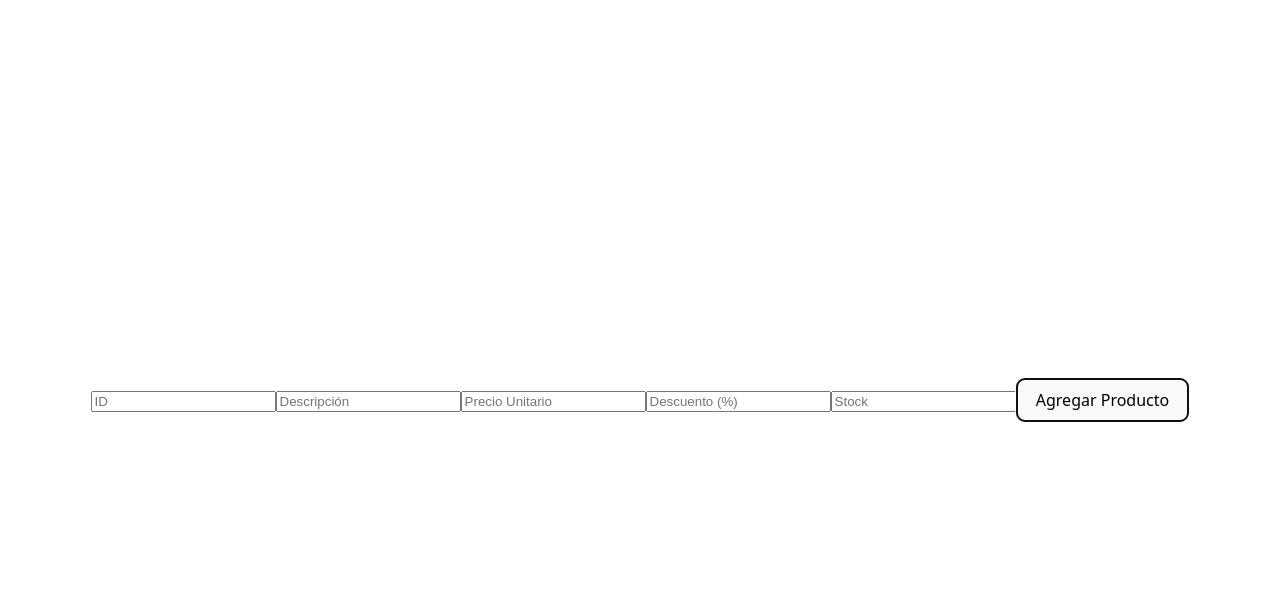
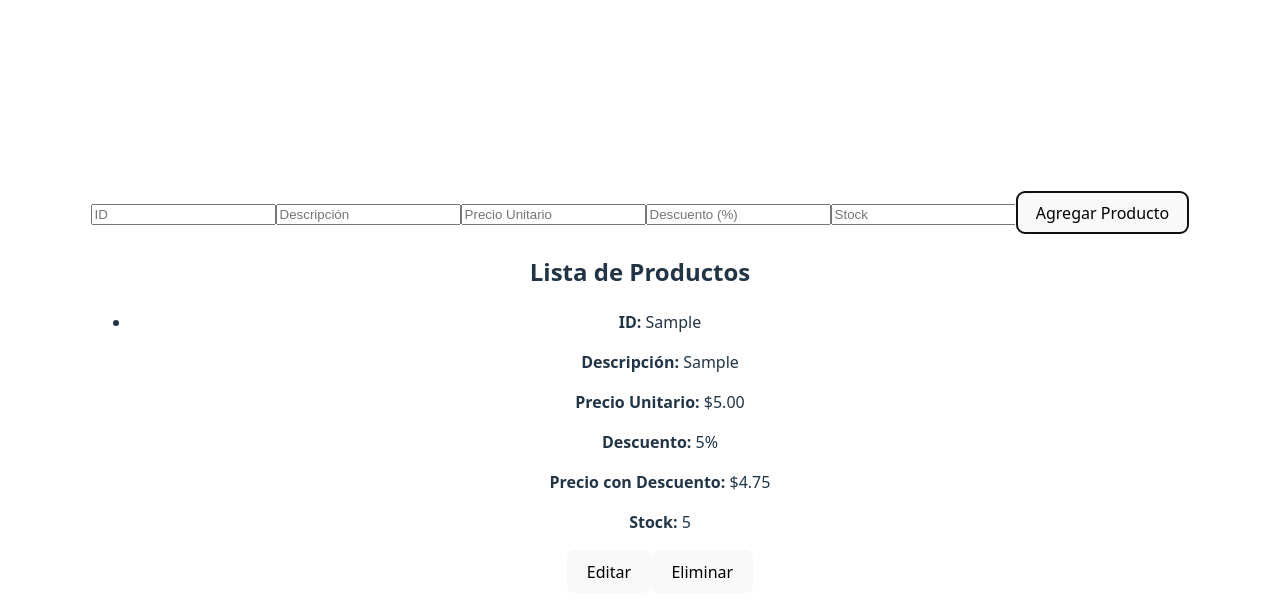
Before and after one commit to Pablodan7/PV_TP04_GRUPO18, a React (Vite) app: page / in a window 1280 px wide. Both pictures are taken after typing "Sample", "Sample", "5", "5", "5" into the empty fields and a click on the button "Agregar Producto". Shown: the top 616 px of the page. Built offline with nearby package versions, Linux system fonts and the light colour scheme.

Commit message:
Creacion de ProductItem y ProductList,modificando App,Pablo Daniel Garzón

```diff
--- a/src/App.jsx
+++ b/src/App.jsx
@@ -1,27 +1,35 @@
-import { useState, useEffect, useCallback } from 'react'
-import './App.css'
+import { useState, useEffect, useCallback } from 'react';
+import './App.css';
 import ProductForm from './componentes/ProductForms.jsx';
+import ProductList from './componentes/ProductList.jsx';
 
 function App() {
-
   const [productos, setProductos] = useState([]);
 
-  const agregarproducto = useCallback((nuevoproductito) => {
-
-    const existe = productos.some(prod => prod.id === nuevoproductito.id);
+  const agregarProducto = useCallback((nuevoProducto) => {
+    const existe = productos.some(prod => prod.id === nuevoProducto.id);
     if (existe) {
-      alert('Ese ID ya existe de algun producto');
+      alert('Ese ID ya existe en otro producto');
       return;
     }
 
-    const productodescuento = {
-      ...nuevoproductito,
-      precioConDescuento: nuevoproductito.precioUnitario * (1 - nuevoproductito.descuento / 100),
+    const productoConDescuento = {
+      ...nuevoProducto,
+      precioConDescuento: nuevoProducto.precioUnitario * (1 - nuevoProducto.descuento / 100),
     };
 
-    setProductos(prevProductos => [...prevProductos, productodescuento]);
+    setProductos(prevProductos => [...prevProductos, productoConDescuento]);
+  }, [productos]);
 
-  },[productos]);
+  const eliminarProducto = useCallback((id) => {
+    setProductos(prev => prev.filter(prod => prod.id !== id));
+  }, []);
+
+  const modificarProducto = useCallback((productoActualizado) => {
+    setProductos(prev =>
+      prev.map(prod => (prod.id === productoActualizado.id ? productoActualizado : prod))
+    );
+  }, []);
 
   useEffect(() => {
     console.log('Lista de productos actualizada:', productos);
@@ -29,10 +37,10 @@ function App() {
 
   return (
     <div>
-     <ProductForm onGuardar={agregarproducto}/>
+      <ProductForm onGuardar={agregarProducto} />
+      <ProductList productos={productos} onEliminar={eliminarProducto} onEditar={modificarProducto} />
     </div>
   );
 }
 
-
 export default App;
--- /dev/null
+++ b/src/componentes/ProductItem.jsx
@@ -0,0 +1,19 @@
+function ProductItem({ producto, onEliminar, onEditar }) {
+  const precioConDescuento = producto.precioUnitario * (1 - producto.descuento / 100);
+
+  return (
+    <li>
+      <p><strong>ID:</strong> {producto.id}</p>
+      <p><strong>Descripción:</strong> {producto.descripcion}</p>
+      <p><strong>Precio Unitario:</strong> ${producto.precioUnitario.toFixed(2)}</p>
+      <p><strong>Descuento:</strong> {producto.descuento}%</p>
+      <p><strong>Precio con Descuento:</strong> ${precioConDescuento.toFixed(2)}</p>
+      <p><strong>Stock:</strong> {producto.stock}</p>
+
+      <button onClick={() => onEditar(producto)}>Editar</button>
+      <button onClick={() => onEliminar(producto.id)}>Eliminar</button>
+    </li>
+  );
+}
+
+export default ProductItem;
--- /dev/null
+++ b/src/componentes/ProductList.jsx
@@ -0,0 +1,23 @@
+import ProductItem from './ProductItem.jsx';
+
+function ProductList({ productos, onEliminar, onEditar }) {
+  return (
+    <div>
+      <h2>Lista de Productos</h2>
+      {productos.length === 0 ? <p>No hay productos.</p> : (
+        <ul>
+          {productos.map(producto => (
+            <ProductItem
+              key={producto.id}
+              producto={producto}
+              onEliminar={onEliminar}
+              onEditar={onEditar}
+            />
+          ))}
+        </ul>
+      )}
+    </div>
+  );
+}
+
+export default ProductList;
```
